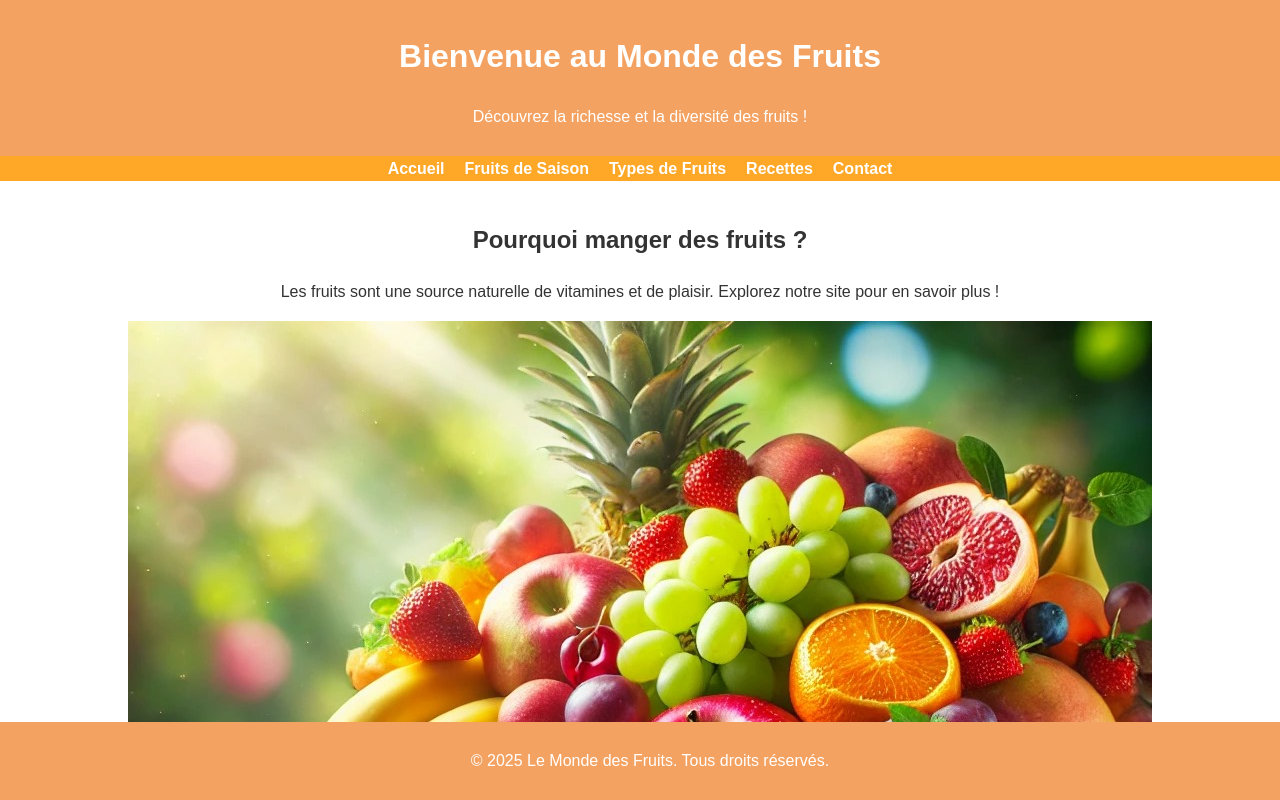
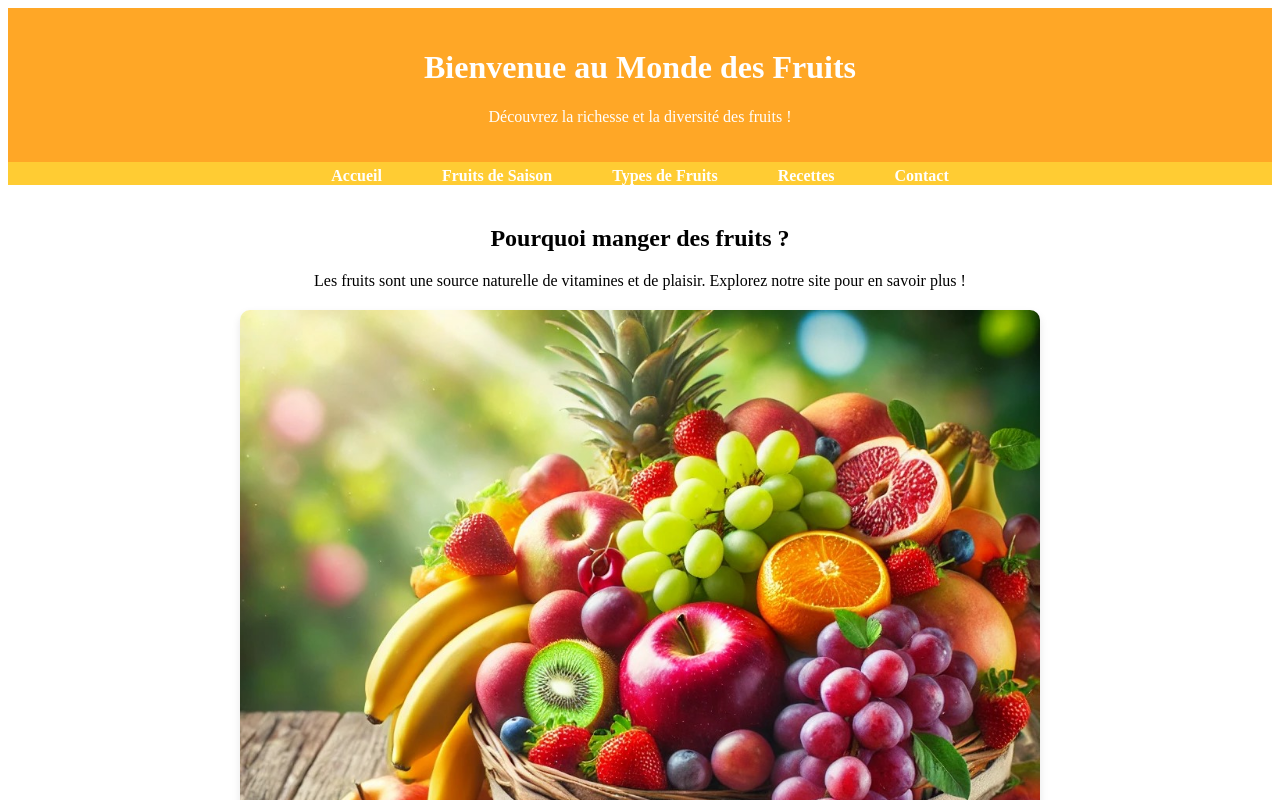
Before and after one commit to StaticMaj0r/staticmajor, a plain HTML site: page index.html in a window 1280 px wide. Shown: the top 800 px of the page. Drawn offline with Linux system fonts and the light colour scheme.

Commit message:
Add files via upload

```diff
--- a/index.html
+++ b/index.html
@@ -24,7 +24,7 @@
         <section>
             <h2>Pourquoi manger des fruits ?</h2>
             <p>Les fruits sont une source naturelle de vitamines et de plaisir. Explorez notre site pour en savoir plus !</p>
-            <img src="images/fruits-banner.jpg" alt="Panier de fruits colorés">
+            <img src="images/fruits-banner.jpg" alt="Panier de fruits colorés" class="main-image">
         </section>
     </main>
     <footer>
--- a/styles.css
+++ b/styles.css
@@ -1,92 +1,4 @@
-body {
-    font-family: 'Poppins', sans-serif;
-    margin: 0;
-    padding: 0;
-    color: #333;
-}
-
-header {
-    background-color: #FFCC33;
-    text-align: center;
-    padding: 2rem;
-    color: white;
-}
-
-nav ul {
-    list-style: none;
-    display: flex;
-    justify-content: center;
-    padding: 0;
-    background-color: #FFA726;
-    margin: 0;
-}
-
-nav ul li {
-    margin: 0 1rem;
-}
-
-nav ul li a {
-    text-decoration: none;
-    color: white;
-    font-weight: bold;
-}
-
-main {
-    padding: 2rem;
-    text-align: center;
-}
-
-footer {
-    background-color: #FFA726;
-    text-align: center;
-    color: white;
-    padding: 1rem;
-    position: fixed;
-    bottom: 0;
-    width: 100%;
-
-}.main-image {
-    width: 100%; /* L'image s'adapte à la largeur de la page */
-    max-width: 800px; /* Limite la taille maximum */
-    height: auto; /* Conserve les proportions */
-    display: block;
-    margin: 20px auto; /* Centre l'image */
-    border-radius: 10px; /* Ajoute des coins arrondis */
-}body {
-    font-family: Arial, sans-serif;
-    line-height: 1.6;
-    margin: 0;
-    padding: 0;
-}
-
-header {
-    background: #f4a261;
-    color: #fff;
-    padding: 10px 20px;
-    text-align: center;
-}
-
-nav ul {
-    list-style: none;
-    padding: 0;
-}
-
-nav ul li {
-    display: inline;
-    margin: 0 10px;
-}
-
-nav ul li a {
-    color: #fff;
-    text-decoration: none;
-}
-
-main {
-    padding: 20px;
-    max-width: 1200px;
-    margin: auto;
-}
-
+/* Image principale */
 .main-image {
     width: 100%;
     max-width: 800px;
@@ -94,15 +6,56 @@ main {
     display: block;
     margin: 20px auto;
     border-radius: 10px;
+    box-shadow: 0 4px 8px rgba(0, 0, 0, 0.1);
 }
 
-section {
-    margin-bottom: 20px;
+/* Contenu principal */
+main {
+    text-align: center;
+    padding: 20px;
 }
 
+/* En-tête */
+header {
+    background-color: #FFA726;
+    color: white;
+    text-align: center;
+    padding: 20px;
+    border-bottom: 5px solid #FFCC33;
+}
+
+/* Navigation */
+nav ul {
+    list-style: none;
+    display: flex;
+    justify-content: center;
+    padding: 0;
+    background-color: #FFCC33;
+    margin: 0;
+}
+
+nav ul li {
+    margin: 0 15px;
+}
+
+nav ul li a {
+    text-decoration: none;
+    color: white;
+    font-weight: bold;
+    padding: 10px 15px;
+    border-radius: 5px;
+}
+
+nav ul li a:hover {
+    background-color: #FFA726;
+}
+
+/* Pied de page */
 footer {
     text-align: center;
+    background-color: #FFCC33;
+    color: white;
     padding: 10px;
-    background: #f4a261;
-    color: #fff;
-}
+    position: relative;
+    bottom: 0;
+    width: 100%;
```
